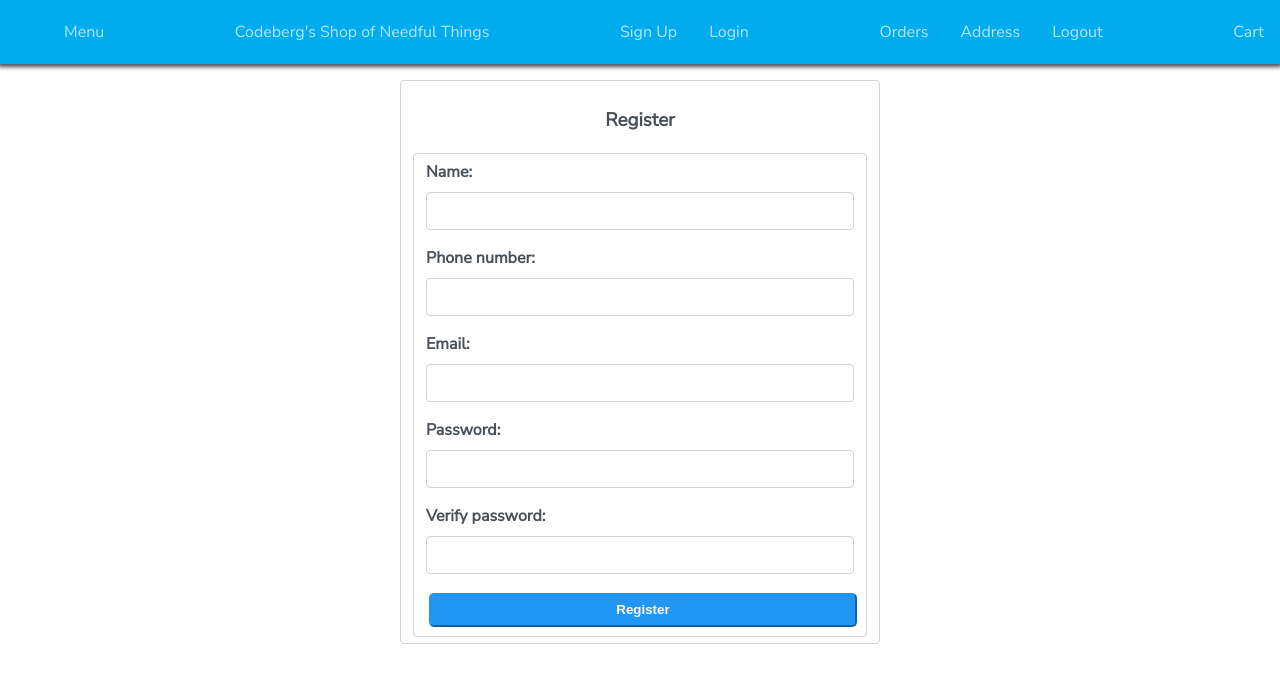
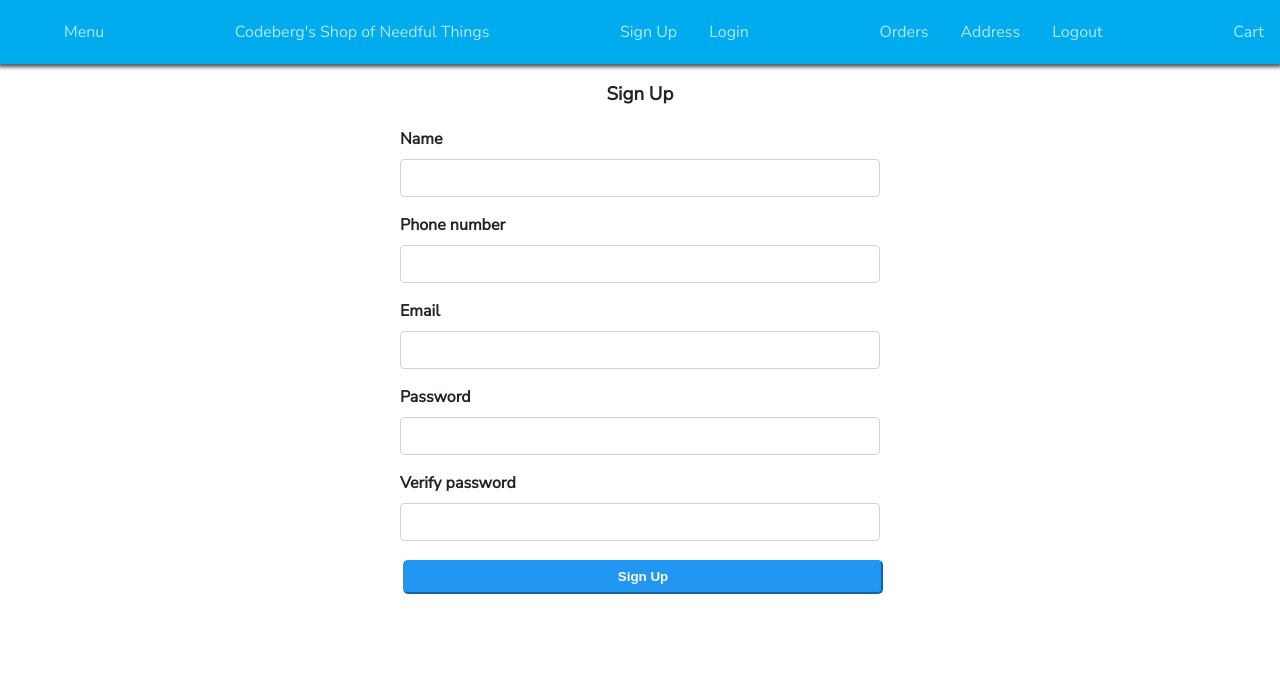
Before and after one commit to DanielCs1988/webshop-front, an Angular app: page /register in a window 1280 px wide. Shown: the top 682 px of the page. Built offline with nearby package versions, Linux system fonts and the light colour scheme.

Commit message:
Proxy works

```diff
--- a/package.json
+++ b/package.json
@@ -3,7 +3,7 @@
   "version": "0.0.0",
   "scripts": {
     "ng": "ng",
-    "start": "ng serve",
+    "start": "ng serve --proxy-config proxy.config.json -o",
     "build": "ng build",
     "test": "ng test",
     "lint": "ng lint",
--- a/src/app/register/register.component.css
+++ b/src/app/register/register.component.css
@@ -1,3 +1,3 @@
-.center-text h3{
+.center-block h3{
   text-align: center;
 }
--- a/src/app/register/register.component.html
+++ b/src/app/register/register.component.html
@@ -1,30 +1,34 @@
-<form [formGroup]="registerForm"
-      (ngSubmit)="onSubmit()"
-      class="center-block">
-  <div class="center-text form-group form-control">
-    <h3>Register</h3>
-    <div class="form-control">
+<form [formGroup]="registerForm" (ngSubmit)="onSubmit()" class="center-block">
+
+    <h3>Sign Up</h3>
+
+      <div formGroupName="userInfo">
         <div class="form-group">
-        <label for="name">Name:</label>
+          <label for="name">Name</label>
           <input formControlName="name" id="name" class="form-control" type="text">
         </div>
+
         <div class="form-group">
-        <label for="phone">Phone number:</label>
+          <label for="phone">Phone number</label>
           <input formControlName="phone" id="phone" class="form-control" type="text">
         </div>
+
         <div class="form-group">
-        <label for="email">Email:</label>
+          <label for="email">Email</label>
           <input formControlName="email" id="email" class="form-control" type="email">
         </div>
+
         <div class="form-group">
-        <label for="password">Password:</label>
+          <label for="password">Password</label>
           <input formControlName="password" id="password" class="form-control" type="password">
         </div>
+      </div>
+
       <div class="form-group">
-        <label for="verify-password">Verify password:</label>
+        <label for="verify-password">Verify password</label>
         <input formControlName="verify-password" id="verify-password" class="form-control" type="password">
       </div>
-      <button type="submit" class="btn btn-block">Register</button>
-    </div>
-  </div>
+
+      <button type="submit" class="btn btn-block">Sign Up</button>
+
 </form>
--- a/src/app/register/register.component.ts
+++ b/src/app/register/register.component.ts
@@ -2,6 +2,7 @@ import { Component, OnInit } from '@angular/core';
 import {FormControl, FormGroup, Validators} from '@angular/forms';
 import {AuthService} from '../services/auth.service';
 import {Router} from '@angular/router';
+import {User} from '../models/user.model';
 
 @Component({
   selector: 'app-register',
@@ -16,17 +17,19 @@ export class RegisterComponent implements OnInit {
 
   ngOnInit() {
     this.registerForm = new FormGroup({
-      'id': new FormControl(0, [Validators.required]),
-      'name': new FormControl(null, [Validators.required]),
-      'phone': new FormControl(null, [Validators.required]),
-      'email': new FormControl(null, [Validators.required, Validators.email]),
-      'password': new FormControl(null, [Validators.required, Validators.minLength(5)]),
+      'userInfo': new FormGroup({
+        'id': new FormControl(0),
+        'name': new FormControl(null, [Validators.required]),
+        'phone': new FormControl(null, [Validators.required]),
+        'email': new FormControl(null, [Validators.required, Validators.email]),
+        'password': new FormControl(null, [Validators.required, Validators.minLength(5)]),
+      }),
       'verify-password': new FormControl(null, [Validators.required, Validators.minLength(5)])
     });
   }
 
   onSubmit(){
-    this.authService.register(this.registerForm.value).subscribe(
+    this.authService.register(this.registerForm.get('userInfo').value).subscribe(
       () => this.router.navigate(['/'])
     );
   }
--- a/src/app/services/auth-interceptor.service.ts
+++ b/src/app/services/auth-interceptor.service.ts
@@ -9,7 +9,7 @@ export class AuthInterceptorService implements HttpInterceptor {
   constructor(private authService: AuthService) {}
 
   intercept(req: HttpRequest<any>, next: HttpHandler): Observable<HttpEvent<any>> {
-    const token = this.authService.isLoggedIn() ? this.authService.user.token : null;
+    const token = this.authService.isLoggedIn() ? this.authService.user.token : '';
     const reqWithAuth = req.clone({headers: req.headers.append('Authorization', token)});
     return next.handle(reqWithAuth);
   }
--- a/src/environments/environment.ts
+++ b/src/environments/environment.ts
@@ -4,7 +4,7 @@
 
 export const environment = {
   production: false,
-  baseUrl: 'http://localhost:8080/webshop/'
+  baseUrl: '/webshop/'
 };
 
 /*
```
Also changed, not shown: proxy.config.json (added, +8 -0 lines). Lines whose indentation alone changed are shown as unchanged.
